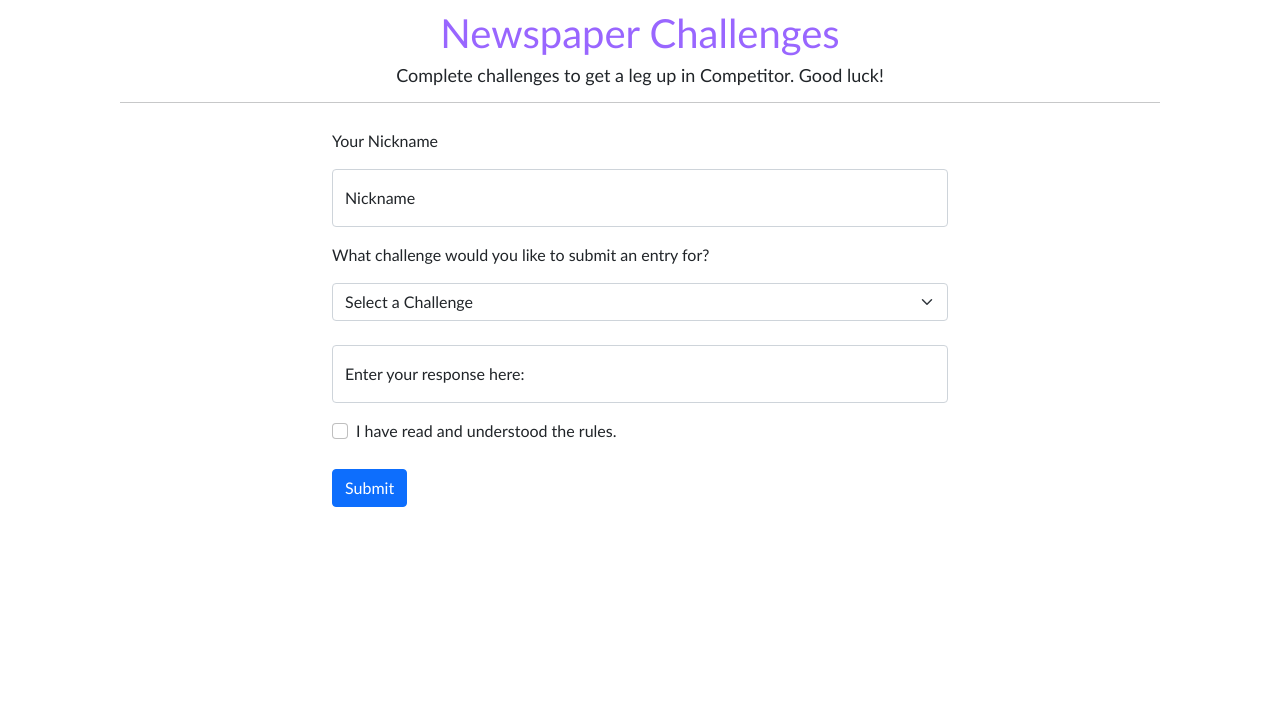
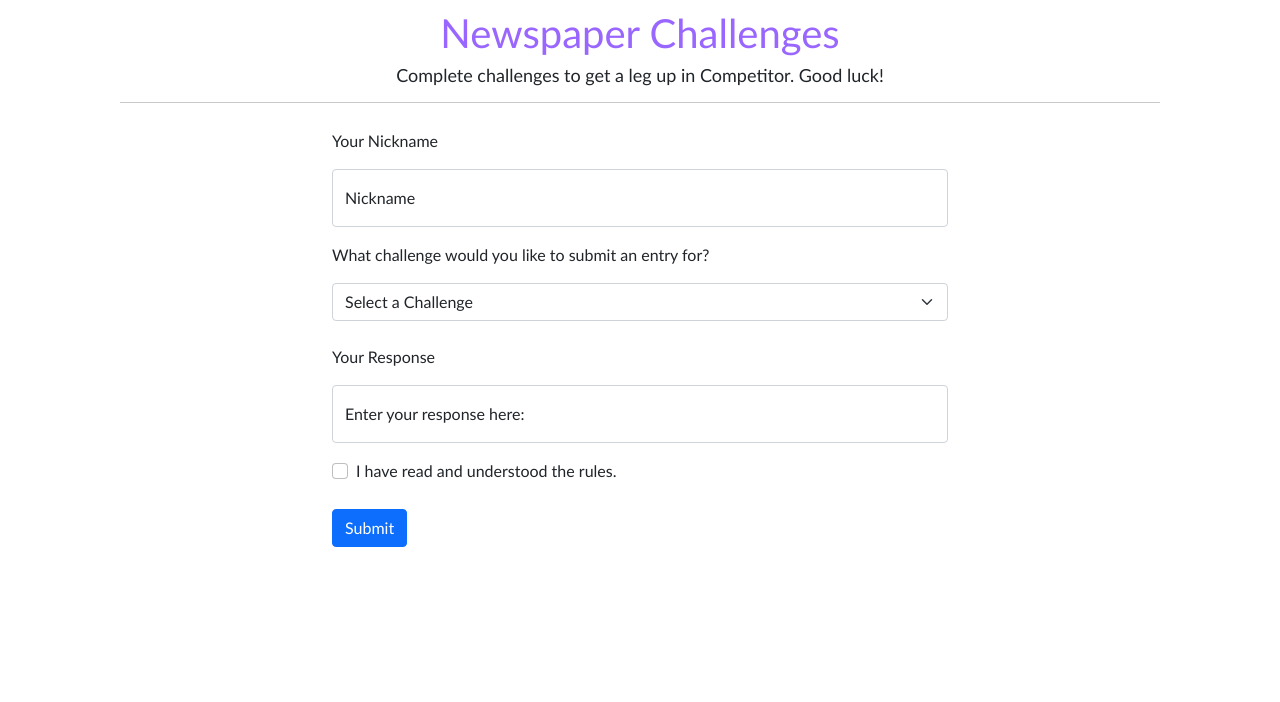
Before and after one commit to evesdropper/Competitor, a plain HTML site: page form_main.html in a window 1280 px wide. Shown: the part 1018-1720 px from the top of the page. Drawn offline with nearby package versions, Linux system fonts and the light colour scheme; a script that the page names is missing.

Commit message:
Fixed form error

```diff
--- a/form_main.html
+++ b/form_main.html
@@ -44,6 +44,7 @@
     <script src= "tables.js" type="text/javascript"></script>
 </select>
 <br>
+<p class="mb-3">Your Response</p>
 <div class="form-floating mb-3">
   <input type="text" class="form-control" id="resp1" name="data[Response]" placeholder="Good luck!" name="data[Nickname]" required>
   <label for="nick">Enter your response here:</label>
```
